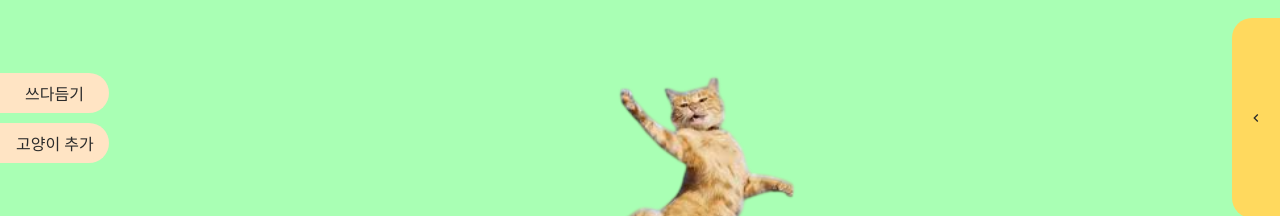
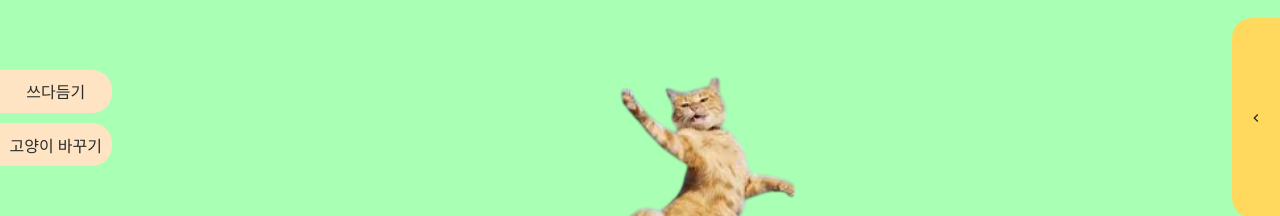
Before and after one commit to kmhyomin/petTheCat, a React (Vite) app: page / in a window 1280 px wide. Shown: the part 282-498 px from the top of the page. Built offline with nearby package versions, Linux system fonts and the light colour scheme.

Commit message:
버튼 문구 변경

```diff
--- a/src/App.tsx
+++ b/src/App.tsx
@@ -14,9 +14,6 @@ function App() {
   const [isMoving, setIsMoving] = useState(false);
   const [catPhotos, setCatPhotos] = useState<ICatPhoto[]>([]);
   const [currentCat, setCurrentCat] = useState("../cat1.png");
-  const [red, setRed] = useState(0);
-
-  // console.log("sss isMoving", isMoving);
 
   const handlePetPet = useCallback(() => {
     if (!isMoving) {
@@ -31,11 +28,11 @@ function App() {
   return (
     <div className={styles.wapper}>
       <div className={styles.buttonContainer}>
-        <Btns PetPet={handlePetPet} onUpload={setCatPhotos} setRed={setRed} />
+        <Btns PetPet={handlePetPet} onUpload={setCatPhotos} />
       </div>
       <div className={styles.container}>
         <div className={styles.PetCat}>
-          <PetCat isMoving={isMoving} catImg={currentCat} red={red} />
+          <PetCat isMoving={isMoving} catImg={currentCat} />
         </div>
       </div>
       <div className={styles.listContainer}>
--- a/src/components/Btns/Btns.module.css
+++ b/src/components/Btns/Btns.module.css
@@ -7,10 +7,10 @@ button {
   gap: 10px;
   justify-content: left;
 }
-.petBtn,
-.addCatBtn {
-  padding: 0.5rem;
-  width: 6.8125rem;
+.btn {
+  display: block;
+  padding: 0.6rem;
+  width: 100%;
   border-radius: 0 20px 20px 0;
   background-color: bisque;
   cursor: pointer;
--- a/src/components/Btns/Btns.tsx
+++ b/src/components/Btns/Btns.tsx
@@ -1,16 +1,13 @@
-import { useCallback, useState } from "react";
-import type { ICatPhoto } from "../../App";
-import styles from "./Btns.module.css";
+import { useCallback } from 'react';
+import type { ICatPhoto } from '../../App';
+import styles from './Btns.module.css';
 
 interface IBtnsProps {
   PetPet: () => void;
   onUpload: React.Dispatch<React.SetStateAction<ICatPhoto[]>>;
-  setRed: React.Dispatch<React.SetStateAction<number>>;
 }
 
-export default function Btns({ PetPet, onUpload, setRed }: IBtnsProps) {
-  const [clickCount, setClickCount] = useState(0);
-
+export default function Btns({ PetPet, onUpload }: IBtnsProps) {
   const getImgWH = useCallback(
     (file: File): Promise<{ width: number; height: number }> => {
       return new Promise((resolve, reject) => {
@@ -23,7 +20,7 @@ export default function Btns({ PetPet, onUpload, setRed }: IBtnsProps) {
             resolve({ width: img.width, height: img.height });
           };
           img.onerror = () =>
-            reject("이미지의 width와 height를 읽어올 수 없습니다.");
+            reject('이미지의 width와 height를 읽어올 수 없습니다.');
           img.src = e.target?.result as string;
         };
         render.readAsDataURL(file);
@@ -53,41 +50,35 @@ export default function Btns({ PetPet, onUpload, setRed }: IBtnsProps) {
         previewPhotoDate.push(newPhoto);
       }
       onUpload((prev) => [...prev, ...previewPhotoDate]);
-      e.target.value = "";
+      e.target.value = '';
     },
     [getImgWH],
   );
-
-  const boomPet = useCallback(() => {
-    setClickCount(clickCount + 1);
-    if (clickCount >= 5) setRed((prev) => prev + 10);
-  }, [clickCount]);
 
   return (
     <>
       <div className={styles.buttonContainer}>
         <div
-          className={styles.petBtn}
+          className={styles.btn}
           onClick={() => {
             PetPet();
-            boomPet();
           }}
         >
           쓰다듬기
         </div>
-        <div className={styles.addCatBtn}>
+        <>
           <input
             type="file"
             multiple
             accept="image/*"
             onChange={handleFileUpload}
             id="file-upload"
-            style={{ display: "none" }}
+            style={{ display: 'none' }}
           />
-          <label htmlFor="file-upload" className={styles.addCatBtn}>
-            고양이 추가
+          <label htmlFor="file-upload" className={styles.btn}>
+            고양이 바꾸기
           </label>
-        </div>
+        </>
       </div>
     </>
   );
--- a/src/components/CatPhotoList/CatPhotoList.module.css
+++ b/src/components/CatPhotoList/CatPhotoList.module.css
@@ -20,23 +20,20 @@
   width: 10rem;
 }
 
-/* ... 기존 .catPhotoList, .frame, .drawerKnob 스타일은 그대로 둬 ... */
-
 .tract {
   width: 100%;
   display: flex;
   gap: 1.25rem;
-  padding: 0 1rem; /* 상하는 0, 좌우는 1rem */
+  padding: 0 1rem;
   align-items: center;
   border: 2px solid #ffd95e;
   background-color: rgba(255, 217, 94, 0.5);
 
   overflow-x: auto;
   white-space: nowrap;
-  scrollbar-width: none; /* 파이어폭스 스크롤바 숨기기 */
+  scrollbar-width: none;
 }
 
-/* 크롬, 사파리에서 스크롤바 안 보이게 */
 .tract::-webkit-scrollbar,
 .MoTrack::-webkit-scrollbar {
   display: none;
--- a/src/components/PetCat/petCat.module.css
+++ b/src/components/PetCat/petCat.module.css
@@ -15,21 +15,21 @@
   max-width: 300px;
 }
 .catImg {
-  transition: transform 0.4s ease-in-out;
+  transition: transform 0.5s ease-in-out;
   transform-origin: bottom center;
 }
 .catImg img {
   width: 100%;
   max-width: 18.75rem;
 }
-/* ================================================================ */
 .activePetHand {
-  transform: translateY(240px); /* 아래로 30px 이동 */
+  transform: translateY(240px);
 }
 .squeshCat {
   transform: scaleY(0.7) scaleX(1.5);
 }
 
+/* ================================================================ */
 @media only screen and (max-width: 768px) {
   .petCatBox {
     width: 100%;
@@ -56,6 +56,6 @@
     max-width: 18.75rem;
   }
   .activePetHand {
-    transform: translateY(190px); /* 기준치 200px, + -> 아래, - -> 위 */
+    transform: translateY(190px);
   }
 }
--- a/src/components/PetCat/petCat.tsx
+++ b/src/components/PetCat/petCat.tsx
@@ -3,18 +3,15 @@ import styles from "./petCat.module.css";
 interface IPetCatItem {
   isMoving: boolean;
   catImg?: string;
-  red: number;
 }
 
-export const PetCat = ({ isMoving, catImg, red }: IPetCatItem) => {
-  const boomPetStyle = {
-    color: `rgb(${red},0,0)`,
-  };
+export const PetCat = ({ isMoving, catImg,}: IPetCatItem) => {
+
+
   return (
     <div className={styles.petCatBox}>
       <div
         className={`${styles.petHand} ${isMoving ? styles.activePetHand : ""}`}
-        style={boomPetStyle}
       >
         <img src="./../petHand.png" alt="쓰다듬는 소온" />
       </div>
```
